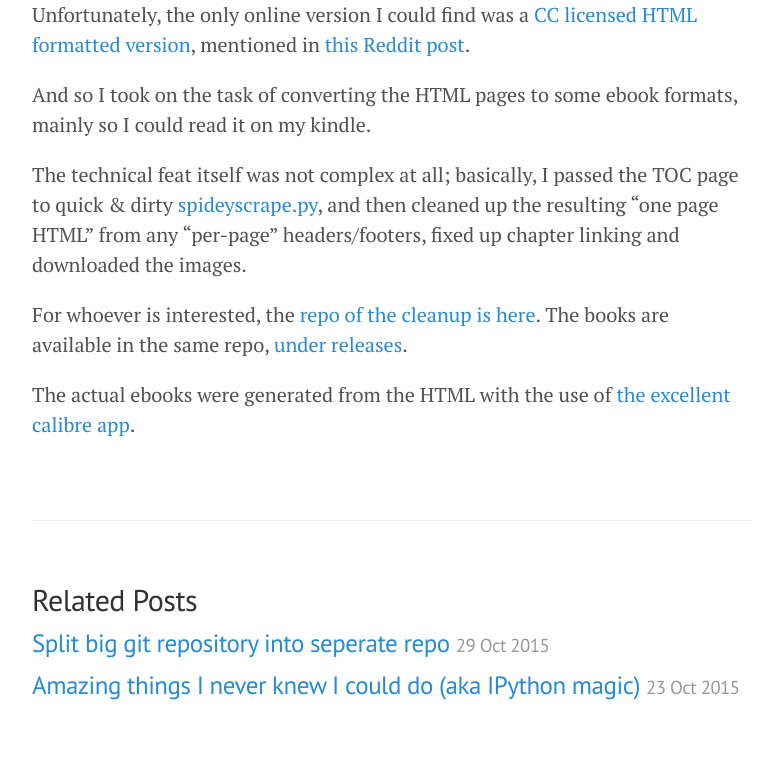
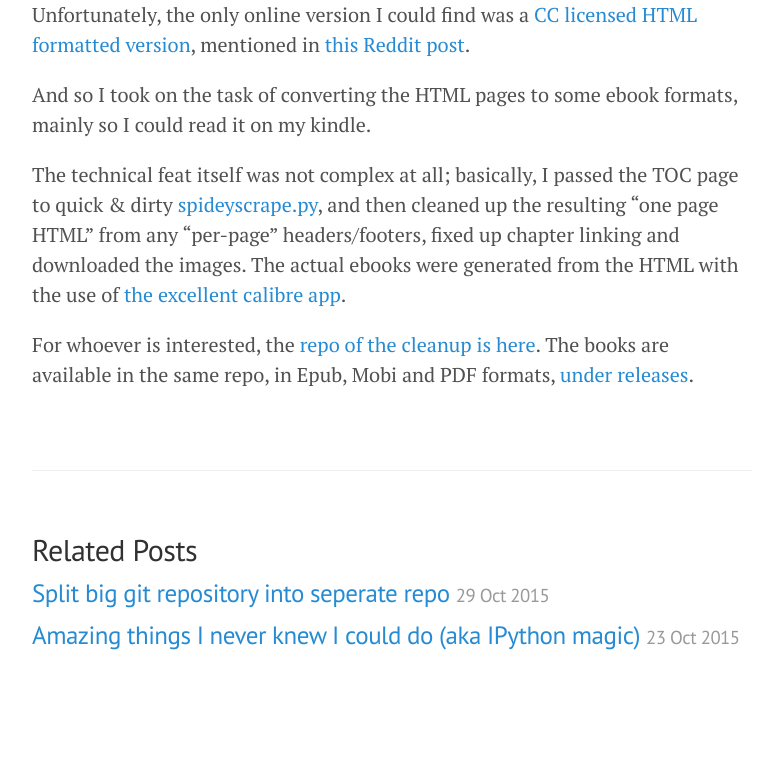
Before and after one commit to asfaltboy/asfaltboy.github.io, a Jekyll site: the page built from _posts/2016-01-28-marvin-minsky-s-book-society-of-mind-ebook.markdown, in a window 1280 px wide. Shown: the part 815-1576 px from the top of the page, without its empty margins (248-1018 px from the left). Built offline with Jekyll 4.4.1, drawn with Linux system fonts in a browser that asks for light colours; after the commit the page ends 1526 px from its top, so only the background shows below that.

Commit message:
Post update: Marvin Minsky's book "Society of mind" ebook

```diff
--- a/_posts/2016-01-28-marvin-minsky-s-book-society-of-mind-ebook.markdown
+++ b/_posts/2016-01-28-marvin-minsky-s-book-society-of-mind-ebook.markdown
@@ -15,7 +15,6 @@ Unfortunately, the only online version I could find was a [CC licensed HTML form
 And so I took on the task of converting the HTML pages to some ebook formats, mainly so I could read it on my kindle.
 
 The technical feat itself was not complex at all; basically, I passed the TOC page to quick & dirty [spideyscrape.py](https://github.com/paultopia/spideyscrape), and then cleaned up the resulting "one page HTML" from any "per-page" headers/footers, fixed up chapter linking and downloaded the images.
+The actual ebooks were generated from the HTML with the use of [the excellent calibre app](http://calibre-ebook.com/).
 
-For whoever is interested, the [repo of the cleanup is here](https://github.com/asfaltboy/SocietyOfMind-ebook). The books are available in the same repo, [under releases](https://github.com/asfaltboy/SocietyOfMind-ebook/releases).
-
-The actual ebooks were generated from the HTML with the use of [the excellent calibre app](http://calibre-ebook.com/).
+For whoever is interested, the [repo of the cleanup is here](https://github.com/asfaltboy/SocietyOfMind-ebook). The books are available in the same repo, in Epub, Mobi and PDF formats, [under releases](https://github.com/asfaltboy/SocietyOfMind-ebook/releases).
```
